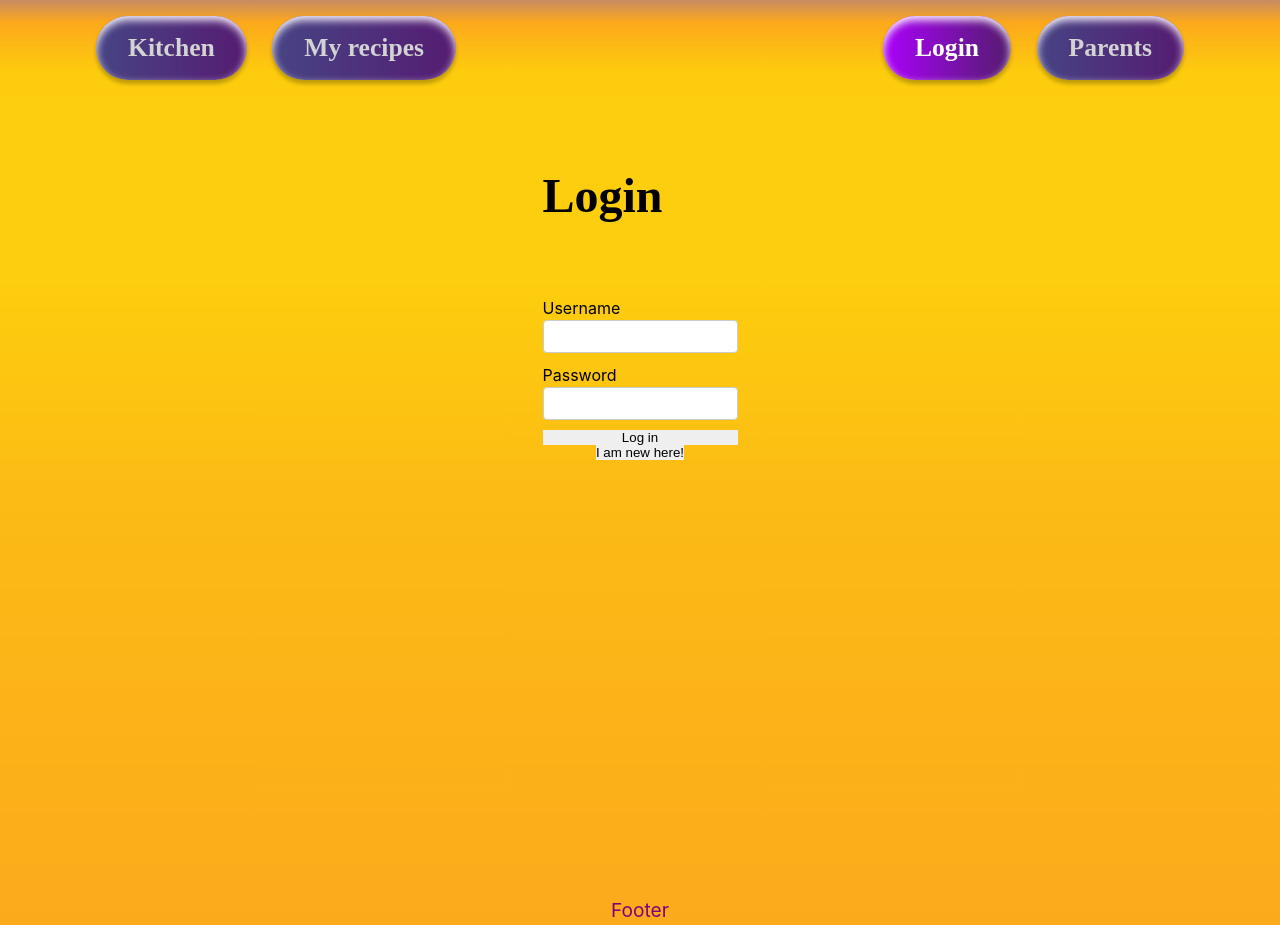
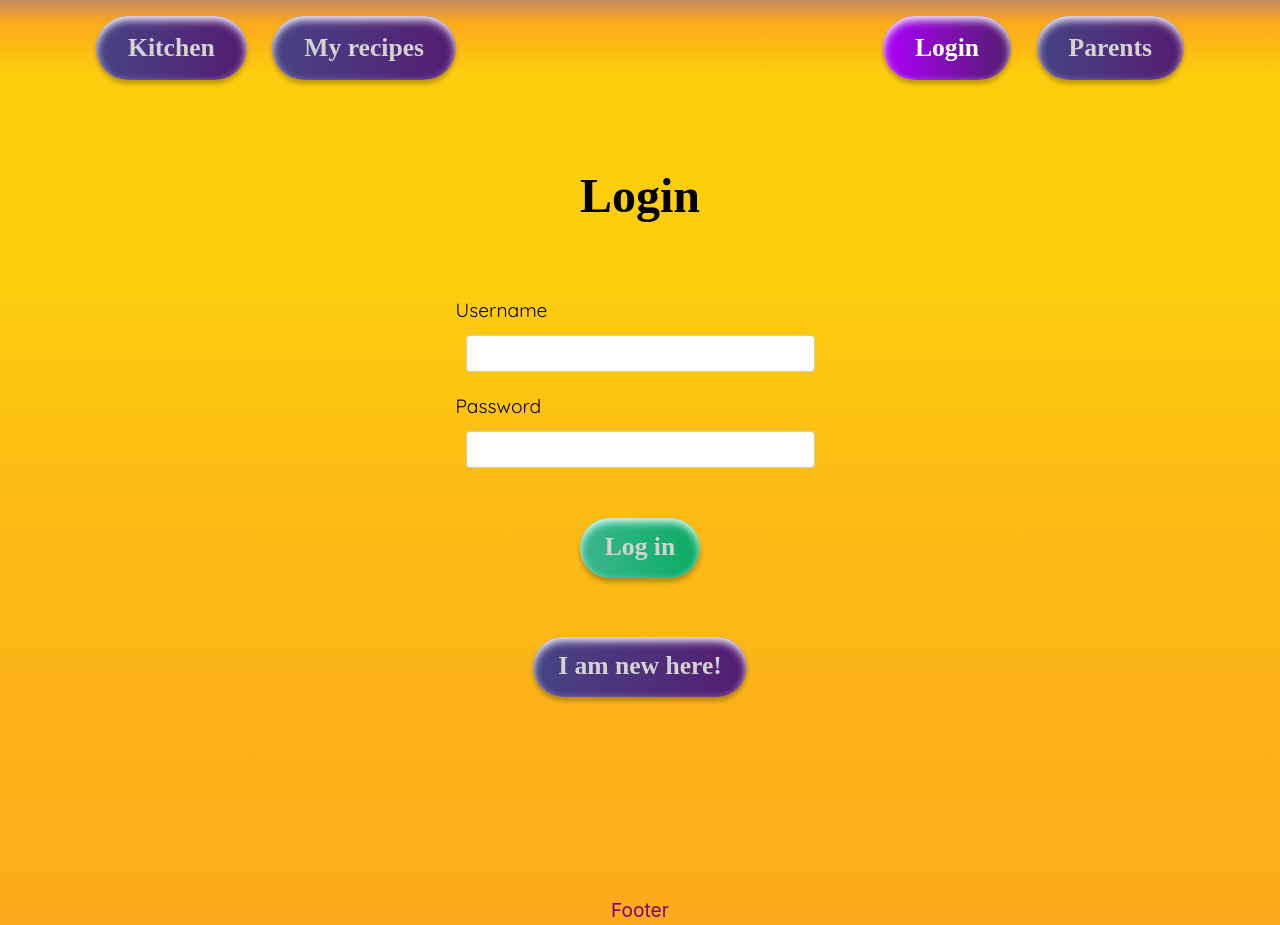
Before and after one commit to IreneFelice/frontend-eindopdracht-app-recipe-buddy, a React (Vite) app: page /login in a window 1280 px wide. Built offline with nearby package versions, Linux system fonts and the light colour scheme; a web font is replaced by a local one.

Commit message:
Finished styling for login page

```diff
--- a/src/components/buttons/button/CustomButton.module.css
+++ b/src/components/buttons/button/CustomButton.module.css
@@ -8,9 +8,9 @@
     align-items: center;
     min-width: 5vw;
     justify-content: center;
-    padding: 8px 16px;
+    padding: 8px 22px;
     margin-top: -10px;
-    font-size: clamp(16px, 2.2vw, 20px);
+    font-size: clamp(20px, 2.2vw, 20px);
     cursor: pointer;
     text-align: center;
     text-decoration: none;
--- a/src/components/forms/form/Form.jsx
+++ b/src/components/forms/form/Form.jsx
@@ -1,5 +1,6 @@
 import { useForm } from 'react-hook-form';
 import styles from './Form.module.css';
+import CustomButton from '../../buttons/button/CustomButton.jsx';
 
 function Form({ fields, onSubmit, defaultValues = {}, buttonLabel = 'Submit'}) {
     const { register, handleSubmit, formState: { errors } } = useForm({
@@ -20,7 +21,8 @@ function Form({ fields, onSubmit, defaultValues = {}, buttonLabel = 'Submit'}) {
                     {errors[name] && <p className={styles['error-message']}>{errors[name].message}</p>}
                 </div>
             ))}
-            <button type='submit' className={styles['form-button']}>{buttonLabel}</button>
+            <CustomButton type='submit' color='mint' text={buttonLabel} className={styles['form-button']}/>
+
         </form>
     );
 }
--- a/src/components/forms/form/Form.module.css
+++ b/src/components/forms/form/Form.module.css
@@ -1,6 +1,7 @@
 .form-container {
     display: flex;
     flex-direction: column;
+    align-items: center;
     gap: 10px;
     max-width: 300px;
     margin: auto;
@@ -11,15 +12,22 @@
     flex-direction: column;
 }
 
+.form-group label{
+    font-family: var(--buddy-quote-small);
+    font-size: 1.2rem;
+}
+
 .form-input {
-    padding: 8px;
+    padding: 4px 18px;
     border: 1px solid #ccc;
     border-radius: 4px;
+    margin: 10px;
+    font-family: var(--book-list-text);
+    font-size: 1.5rem;
+    font-weight: bold;
 }
 
-.form-button:hover {
-    background-color: #0056b3;
-}
+
 
 .error-message {
     color: red;
--- a/src/components/forms/login-form/LoginForm.jsx
+++ b/src/components/forms/login-form/LoginForm.jsx
@@ -28,6 +28,7 @@ function LoginForm({errorMessage}) {
             console.log("User is logged in");
         } catch (error) {
             console.error("Login failed", error);
+            errorMessage("Uh-oh! The name or password you typed, does not work!");
             logout();
         }
     }
--- a/src/components/present-single-recipe/PresentSingleRecipe.jsx
+++ b/src/components/present-single-recipe/PresentSingleRecipe.jsx
@@ -1,15 +1,21 @@
 import styles from '../../components/present-single-recipe/PresentSingleRecipe.module.css';
 import CustomButton from '../buttons/button/CustomButton.jsx';
-import {useState} from 'react';
+import {useEffect, useState} from 'react';
 import {useForm} from 'react-hook-form';
 
 
 function PresentSingleRecipe({singleRecipe, closeRecipe, deleteRecipe, editRecipe}) {
     const [editOpen, toggleEditOpen] = useState(false);
+    const [title, setTitle] = useState(singleRecipe?.title || "");
     const {register, handleSubmit, setValue} = useForm({
-        defaultValues: {title: "type your new recipe title"},
+        defaultValues: {title: ""},
     });
 
+    useEffect(() => {
+        setTitle(singleRecipe?.title || "");
+        setValue("title", singleRecipe?.title || "");
+        toggleEditOpen(false);
+    }, [singleRecipe, setValue]);
 
     function handleDeleteRecipe() {
         deleteRecipe(singleRecipe.rec.uri);
@@ -23,7 +29,7 @@ function PresentSingleRecipe({singleRecipe, closeRecipe, deleteRecipe, editRecip
     function handleEditSave(data) {
         const updatedRecipe = {...singleRecipe.rec, label: data.title};
         editRecipe(updatedRecipe.label, updatedRecipe.uri);
-        console.log("UPDATE SINGLE: ", updatedRecipe);
+        setTitle(data.title);
         toggleEditOpen(false);
     }
 
@@ -43,7 +49,7 @@ function PresentSingleRecipe({singleRecipe, closeRecipe, deleteRecipe, editRecip
             <div className={styles['show-recipe']}>
                 {singleRecipe && (
                     <>
-                        <h5>{singleRecipe.title}</h5>
+                        <h5>{title}</h5>
                         <img
                             src={singleRecipe.rec.image}
                             alt={singleRecipe.rec.label}
@@ -95,7 +101,10 @@ function PresentSingleRecipe({singleRecipe, closeRecipe, deleteRecipe, editRecip
                         {editOpen &&
                             <form onSubmit={handleSubmit(handleEditSave)}>
                                 <label>Title:</label>
-                                <input type="text" {...register("title")} />
+                                <input
+                                    type="text"
+                                    {...register("title")}
+                                />
                                 <CustomButton type="submit" text="Save" color="mint"/>
                             </form>
                         }
--- /dev/null
+++ b/src/hooks/useLoading.jsx
@@ -0,0 +1,17 @@
+import { useState, useEffect } from 'react';
+
+function useLoading(delay = 500) {
+    const [isLoading, setIsLoading] = useState(true);
+
+    useEffect(() => {
+        const timer = setTimeout(() => {
+            setIsLoading(false);
+        }, delay);
+
+        return () => clearTimeout(timer);
+    }, [delay]);
+
+    return isLoading;
+}
+
+export default useLoading;
--- a/src/pages/for-parents/ForParents.module.css
+++ b/src/pages/for-parents/ForParents.module.css
@@ -1,3 +1,29 @@
+/*Loading*/
+.loading{
+    display: flex;
+    width: 100%;
+    min-height: 60vh;
+    justify-content: center;
+    align-items: center;
+}
+
+.loading p{
+    font-size: 50px;
+    font-family: var(--special-title);
+    color: black;
+}
+
+.page-ready {
+    opacity: 1;
+    transition: opacity 0.3s ease-in;
+}
+
+.page-loading {
+    opacity: 0;
+}
+/**/
+
+
 .top-text{
     display: flex;
     flex-direction: column;
@@ -10,7 +36,6 @@
     width: 50vw;
 }
 
-
 .buddy-speaking-parents-container {
     display: flex;
     justify-content: center;
@@ -20,7 +45,6 @@
     padding-top: 8vw;
 }
 
-
 .buddy-speaking-parents-container p {
     font-family: var(--buddy-quote-small);
 }
@@ -28,7 +52,6 @@
 .buddy-speaking-parents-container img {
     min-width: 140px;
 }
-
 
 .buddy-speaking-parents-container button {
     visibility: hidden;
--- /dev/null
+++ b/src/pages/home/Home.module.css
@@ -0,0 +1,23 @@
+.loading{
+    display: flex;
+    width: 100%;
+    min-height: 60vh;
+    justify-content: center;
+    align-items: center;
+}
+
+.loading p{
+    font-size: 50px;
+    font-family: var(--special-title);
+    color: black;
+}
+
+
+.page-ready {
+    opacity: 1;
+    transition: opacity 0.3s ease-in;
+}
+
+.page-loading {
+    opacity: 0;
+}
--- a/src/pages/login/Login.module.css
+++ b/src/pages/login/Login.module.css
@@ -1,6 +1,5 @@
 .login-outer-container{
     display: flex;
-    /*border: solid 2px deeppink;*/
     width: 50vw;
     justify-content: space-between;
     padding-left: 3rem;
@@ -8,30 +7,37 @@
 
 .new-here-button-container{
     display: flex;
-    /*border: solid 2px lightseagreen;*/
     flex-direction: column;
     justify-content: center;
     align-items: center;
-    min-width: 20vw;
-}
-
-.new-here-button{
-    width: auto;
+    min-height: 10vw;
+    margin-top: 30px;
 }
 
 .login-container{
     display: flex;
     flex-direction: column;
+    min-width: 100%;
+    align-items: center;
     gap: 3rem;
     padding-top: 3rem;
-    /*border: solid 2px darkorange;*/
+}
+
+.login-container button{
+    margin-top: 30px;
 }
 
 .register-container{
     display: flex;
     flex-direction: column;
+    align-items: center;
     gap: 3rem;
-    padding-top: 3rem;
+    min-width: 100%;
+    margin-bottom: 50px;
+}
+
+.register-container button {
+    margin-top: 30px;
 }
 
 .error{
--- a/src/pages/login/LoginPage.jsx
+++ b/src/pages/login/LoginPage.jsx
@@ -1,9 +1,10 @@
-import { AuthContext } from '../../context/AuthContext.jsx';
+import {AuthContext} from '../../context/AuthContext.jsx';
 import {useContext} from 'react';
 import styles from './Login.module.css';
 import LoginForm from '../../components/forms/login-form/LoginForm.jsx';
 import {useEffect, useState} from 'react';
 import FormRegister from '../../components/forms/register-form/FormRegister.jsx';
+import CustomButton from '../../components/buttons/button/CustomButton.jsx';
 
 function LoginPage() {
     const [error, setError] = useState('');
@@ -11,24 +12,24 @@ function LoginPage() {
     const [newHere, toggleNewHere] = useState(true);
     const [showLogin, toggleShowLogin] = useState(true);
     const [newName, setNewName] = useState('');
-    const { isAuth } = useContext(AuthContext);
+    const {isAuth} = useContext(AuthContext);
 
     function handleClickNewHere() {
         toggleShowRegister(true);
         toggleShowLogin(false);
     }
 
-    function resetLoginPage () {
-        if (!newName && !isAuth){
+    function resetLoginPage() {
+        if (!newName && !isAuth) {
             toggleShowRegister(false);
             toggleShowLogin(true);
             toggleNewHere(true);
         }
     }
 
-    useEffect(()=>{
+    useEffect(() => {
         resetLoginPage();
-    },[]);
+    }, []);
 
     useEffect(() => {
         if (newName && !isAuth) {
@@ -38,7 +39,8 @@ function LoginPage() {
         }
     }, [newName]);
 
-    useEffect(()=>{if (isAuth) {
+    useEffect(() => {
+        if (isAuth) {
             toggleShowRegister(false);
             toggleShowLogin(false);
             toggleNewHere(false);
@@ -47,7 +49,7 @@ function LoginPage() {
             toggleShowLogin(true);
             toggleNewHere(true);
         }
-    },[isAuth]);
+    }, [isAuth]);
 
 
     return (
@@ -61,14 +63,25 @@ function LoginPage() {
             </div>
 
             {newHere && showLogin &&
-                    <span className={styles['new-here-button-container']}>
-                    <button className={styles['new-here-button']} type='button'
-                            onClick={handleClickNewHere}>I am new here!</button>
-                    </span>
+                <div className={styles['new-here-button-container']}>
+                    <CustomButton
+                        type='button'
+                        text='I am new here!'
+                        color='purple'
+                        onClick={handleClickNewHere}
+                    />
+                </div>
             }
+
             <div className={styles['register-container']}>
-                    {showRegister && (<>
-                        <button type='button' onClick={resetLoginPage}>Back to Login</button>
+                {showRegister && (
+                    <>
+                    <CustomButton
+                        type='button'
+                        color='blue'
+                        text='< Back to Login'
+                        onClick={resetLoginPage}
+                        />
                     <FormRegister errorMessage={setError} newName={setNewName}/>
                 </>)}
             </div>
```
Also changed, not shown: src/pages/for-parents/ForParents.jsx (+17 -7 lines), src/pages/home/Home.jsx (+29 -100 lines). Lines whose indentation alone changed are shown as unchanged.
